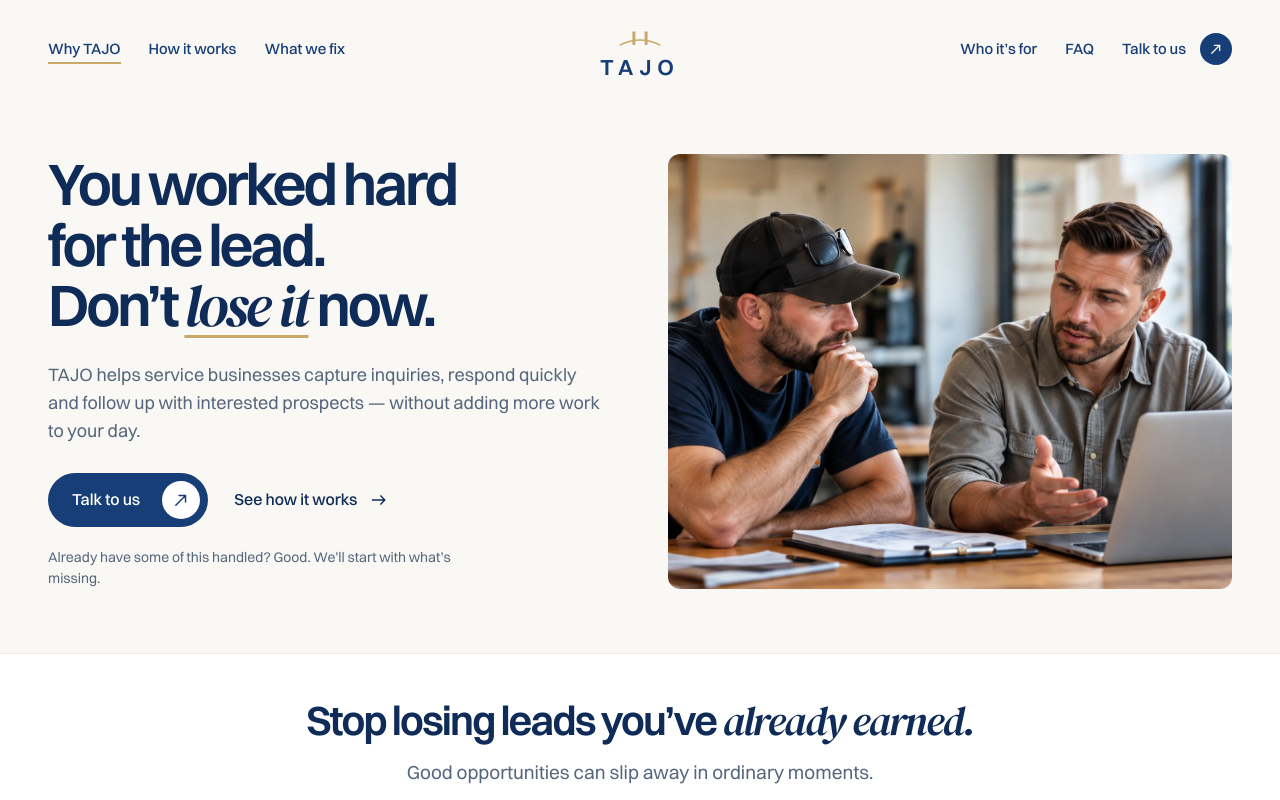
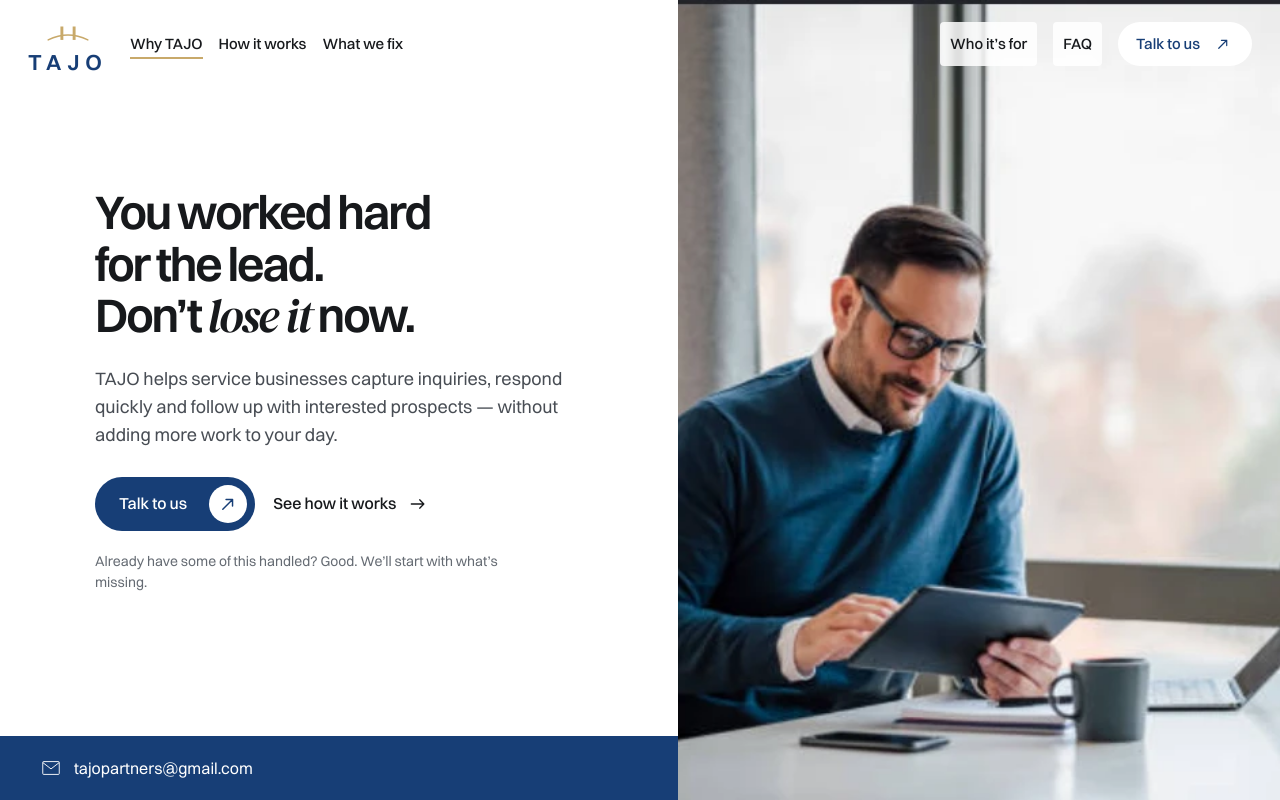
Before and after one commit to wh0isalfred/TAJO, a Next.js app: page / in a window 1280 px wide. Shown: the top 800 px of the page. Built offline with nearby package versions, Linux system fonts and the light colour scheme.

Commit message:
style: implement spacious photographic hero and split navigation

```diff
--- a/app/hero.css
+++ b/app/hero.css
@@ -280,3 +280,62 @@
     gap: 20px;
   }
 }
+
+/* Approved full-bleed photographic hero; changes stay scoped to hero/header. */
+.tajo-header { background: transparent; color: #17191c; }
+.tajo-navigation { width: calc(100% - 80px); grid-template-columns: auto auto 1fr; gap: 32px; min-height: 88px; }
+.tajo-home { grid-column: 1; grid-row: 1; }
+.navigation-left { grid-column: 2; grid-row: 1; }
+.navigation-right { grid-column: 3; grid-row: 1; }
+.tajo-home .brand { color: var(--navy); }
+.is-solid .tajo-home .brand, .menu-open .tajo-home .brand { color: white; }
+.navigation-right > a { background: #ffffffd9; padding-inline: 10px; border-radius: 4px; }
+.is-solid .navigation-right > a, .menu-open .navigation-right > a { background: transparent; }
+.nav-contact { padding: 8px 18px; border-radius: 100px; background: white; color: var(--navy); gap: 12px; transition: background .2s, transform .2s; }
+.nav-contact:hover { background: #eef2f8; transform: translateY(-2px); }
+.nav-disc { background: transparent; color: inherit; width: 22px; height: 22px; }
+.tajo-hero { padding: 0; background: white; border: 0; }
+.hero-layout { position: relative; grid-template-columns: 53% 47%; gap: 0; align-items: stretch; min-height: 760px; height: min(900px, 100svh); }
+.hero-copy { grid-column: 1; grid-row: 1; align-self: center; padding: 100px 0 120px; width: 72%; max-width: 540px; margin-left: 18%; color: #17191c; }
+.hero-copy h1 { font-size: clamp(40px, 3.7vw, 60px); line-height: 1.08; letter-spacing: -.045em; }
+.hero-copy h1 em { text-decoration: none; }
+.hero-description { color: #484d54; max-width: 490px; font-size: 18px; }
+.hero-note { color: #656b73; }
+.hero-photo { grid-column: 2; grid-row: 1; height: 100%; min-height: 0; max-height: none; aspect-ratio: auto; border-radius: 0; }
+.hero-photo img { object-position: 38% center; }
+.hero-contact-strip { position: absolute; bottom: 0; left: 0; width: 53%; min-height: 64px; display: flex; align-items: center; gap: 12px; padding: 16px 40px; color: white; background: var(--navy); font-size: 16px; }
+.hero-contact-strip svg { width: 22px; height: 22px; flex: none; }
+.hero-contact-strip:hover { background: var(--deep); }
+@media (min-width: 1100px) and (max-width: 1280px) {
+  .tajo-navigation { gap: 22px; width: calc(100% - 56px); }
+  .navigation-side { gap: 16px; }
+  .hero-copy { margin-left: 14%; width: 79%; }
+  .hero-actions { gap: 18px; }
+}
+@media (max-width: 1099px) {
+  .tajo-navigation { grid-template-columns: 1fr auto; width: calc(100% - 48px); gap: 0; min-height: 76px; }
+  .tajo-home .brand { flex-direction: column; gap: 0; font-size: 18px; }
+  .tajo-home .brand svg { width: 40px; height: 30px; }
+  .navigation-left { grid-column: 1/-1; grid-row: 2; }
+  .navigation-right { grid-column: 1/-1; grid-row: 3; }
+  .navigation-right > a { background: transparent; padding-inline: 0; }
+  .nav-contact { align-self: flex-start; margin-top: 10px; }
+  .hero-layout { min-height: 680px; height: auto; }
+  .hero-copy { margin-left: 9%; width: 84%; padding: 140px 0 120px; }
+  .hero-copy h1 { font-size: clamp(34px, 4.2vw, 44px); }
+  .hero-description { font-size: 17px; }
+  .hero-actions { gap: 14px; }
+  .hero-contact-strip { padding-inline: 24px; font-size: 14px; }
+}
+@media (max-width: 700px) {
+  .tajo-header { background: #fffffff2; }
+  .tajo-navigation { width: calc(100% - 40px); }
+  .hero-layout { grid-template-columns: 1fr; min-height: 0; height: auto; }
+  .hero-copy { grid-column: 1; grid-row: 1; margin: 0; width: auto; max-width: none; padding: 122px 24px 40px; }
+  .hero-copy h1 { font-size: clamp(37px, 8.4vw, 56px); }
+  .hero-photo { grid-column: 1; grid-row: 2; aspect-ratio: 4/3; height: auto; }
+  .hero-photo img { object-position: 35% center; }
+  .hero-contact-strip { position: static; grid-column: 1; grid-row: 3; width: 100%; min-height: 58px; }
+  .hero-actions { gap: 18px; }
+  .hero-note { max-width: 340px; }
+}
--- a/components/Hero.tsx
+++ b/components/Hero.tsx
@@ -6,7 +6,7 @@
   return (
     <section id="hero" className="tajo-hero" aria-labelledby="hero-title">
       <SectionReveal>
-        <div className="tajo-container hero-layout">
+        <div className="hero-layout">
           <div className="hero-copy">
             <h1 id="hero-title" data-reveal>
               You worked hard
@@ -30,12 +30,16 @@
               missing.
             </p>
           </div>
+          <a className="hero-contact-strip" href="mailto:tajopartners@gmail.com">
+            <svg viewBox="0 0 24 24" fill="none" stroke="currentColor" aria-hidden="true"><rect x="3" y="5" width="18" height="14" rx="1" /><path d="m3 6 9 7 9-7" /></svg>
+            tajopartners@gmail.com
+          </a>
           <figure className="hero-photo photo-frame" data-reveal>
             <img
-              src="/assets/redesign/hero.webp"
-              width="1448"
-              height="1086"
-              alt="A service business owner and a specialist reviewing a quote together at a workbench."
+              src="/assets/redesign/hero-office.webp"
+              width="872"
+              height="589"
+              alt="A business professional reviewing information on a tablet beside an open laptop."
               fetchPriority="high"
               decoding="async"
             />
--- a/components/Navigation.tsx
+++ b/components/Navigation.tsx
@@ -95,9 +95,6 @@
         className="tajo-navigation tajo-container"
         aria-label="Main navigation"
       >
-        <div id="navigation-left" className="navigation-side navigation-left">
-          {leftLinks.map(link)}
-        </div>
         <a
           className="tajo-home"
           href="#top"
@@ -106,6 +103,9 @@
         >
           <Brand />
         </a>
+        <div id="navigation-left" className="navigation-side navigation-left">
+          {leftLinks.map(link)}
+        </div>
         <div id="navigation-right" className="navigation-side navigation-right">
           {rightLinks.map(link)}
           <button
```
Also changed, not shown: validation/hero-navigation-checks.json (added, +48 -0 lines), public/assets/redesign/hero-office.webp (added), 2 other files (tests, documents, lock files or other folders).
